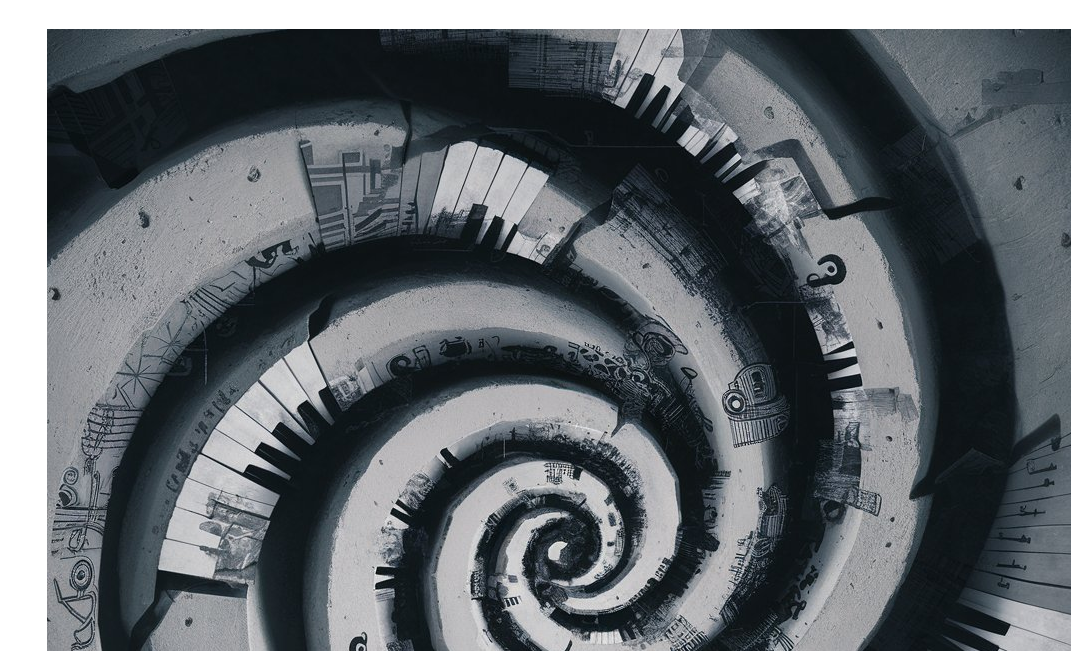
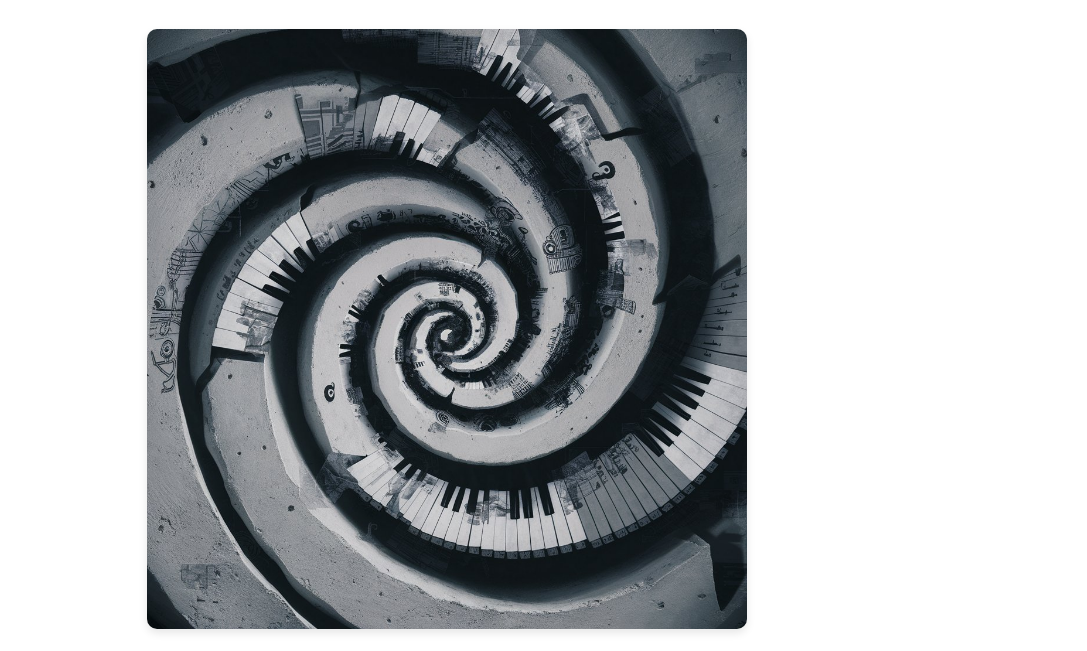
Before and after one commit to buildLittleWorlds/pidgin-audio, a plain HTML site: page index.html in a window 1280 px wide. Shown: the part 149-800 px from the top of the page, without its empty margins (193-1280 px from the left). Drawn offline with Linux system fonts and the light colour scheme.

Commit message:
Update styles.css

```diff
--- a/styles.css
+++ b/styles.css
@@ -85,3 +85,22 @@ a:hover {
         flex-direction: column;
     }
 }
+/* New styles for the featured image */
+.featured-image {
+    width: 100%;
+    max-width: 600px;
+    margin: 0 auto 2rem;
+    text-align: center;
+}
+
+.spiral-image {
+    width: 100%;
+    height: auto;
+    border-radius: 10px;
+    box-shadow: 0 4px 8px rgba(0, 0, 0, 0.1);
+    transition: transform 0.3s ease;
+}
+
+.spiral-image:hover {
+    transform: scale(1.05);
+}
```
